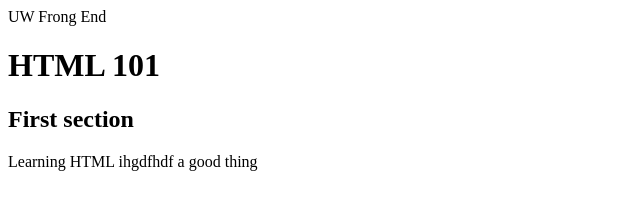
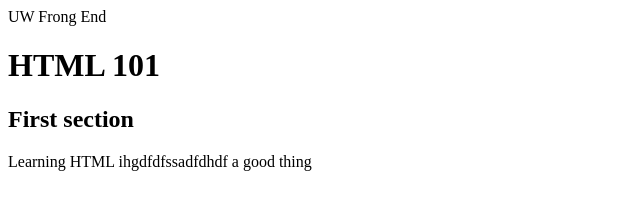
Before and after one commit to lwang8413/UW-Front-End, a plain HTML site: page index.html in a window 1280 px wide. Shown: the full height of the page, 0-640 px from the left. Drawn offline with Linux system fonts and the light colour scheme.

Commit message:
fdsafdsa

```diff
--- a/index.html
+++ b/index.html
@@ -6,6 +6,6 @@
   <body>
     <h1>HTML 101</h1>
     <h2>First section</h2>
-    <p>Learning HTML ihgdfhdf a good thing</p>
+    <p>Learning HTML ihgdfdfssadfdhdf a good thing</p>
   </body>
 </html>
```
